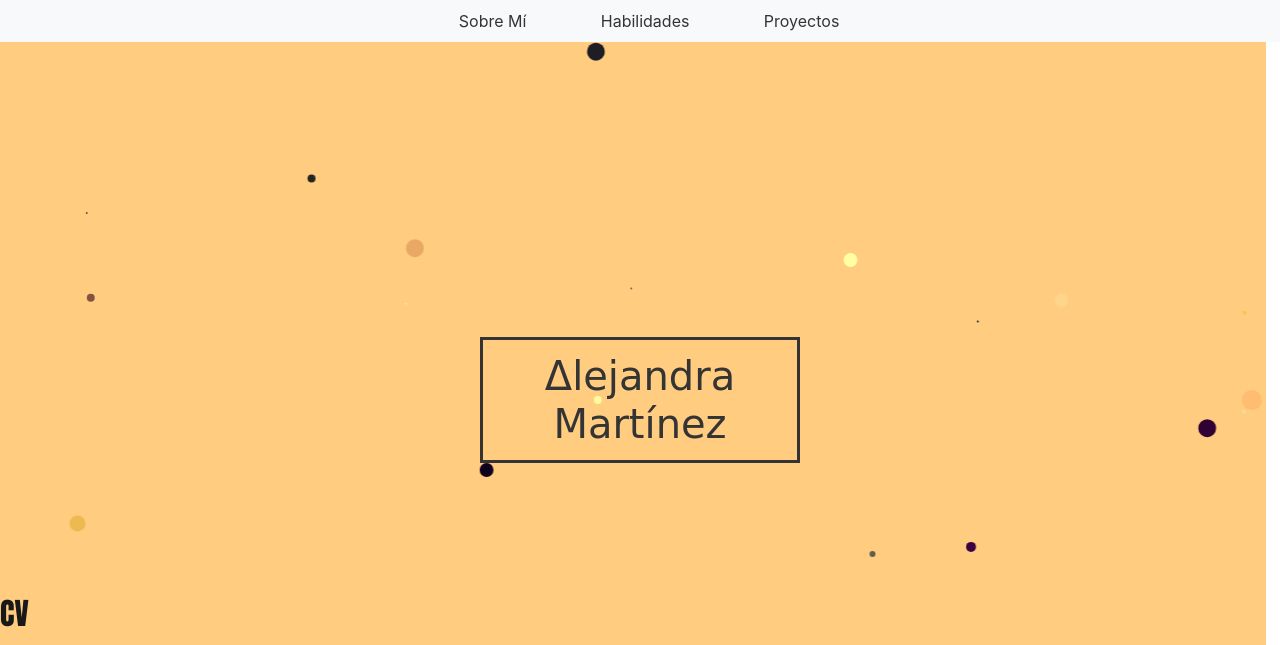
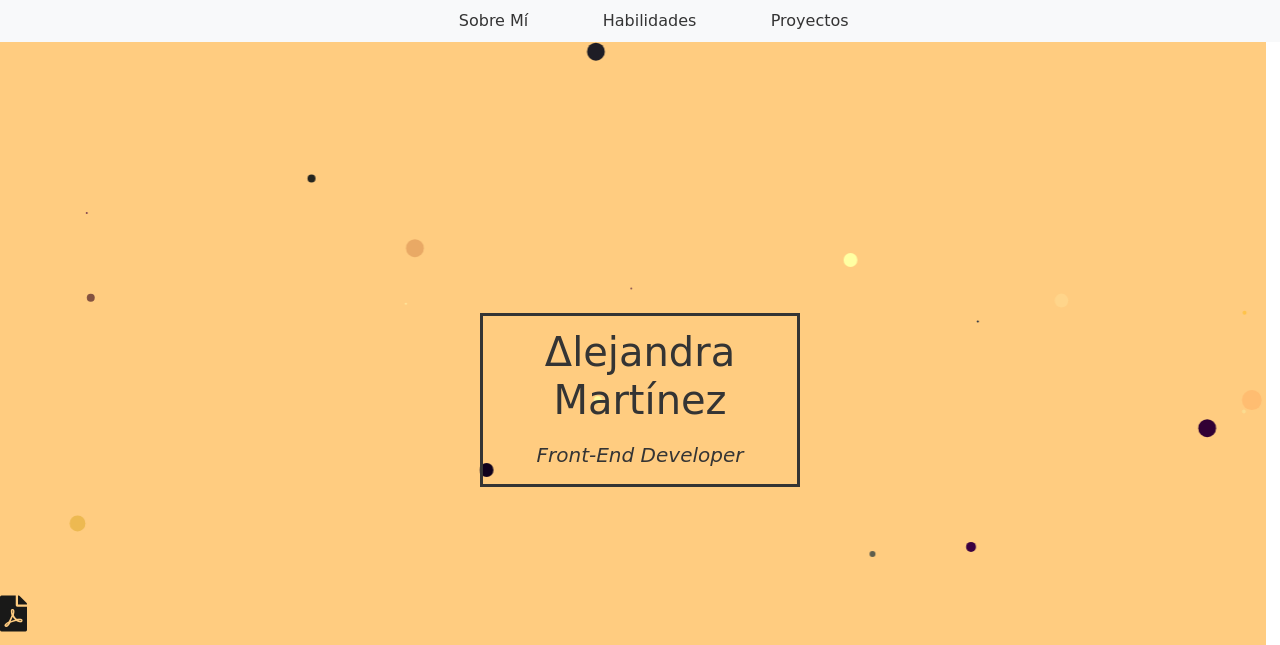
Before and after one commit to Kaybel/portfolio, a website: page public/index.html in a window 1280 px wide. Shown: the top 645 px of the page. Drawn offline with nearby package versions, Linux system fonts and the light colour scheme; a web font is replaced by a local one.

Commit message:
final x2

```diff
--- a/public/index.html
+++ b/public/index.html
@@ -12,6 +12,7 @@
     <link href="https://fonts.googleapis.com/css?family=Anton|Charmonman" rel="stylesheet">
     <link rel="stylesheet" href="https://stackpath.bootstrapcdn.com/bootstrap/4.1.3/css/bootstrap.min.css" integrity="sha384-MCw98/SFnGE8fJT3GXwEOngsV7Zt27NXFoaoApmYm81iuXoPkFOJwJ8ERdknLPMO"
     crossorigin="anonymous">
+    <link rel="stylesheet" href="https://use.fontawesome.com/releases/v5.4.1/css/all.css" integrity="sha384-5sAR7xN1Nv6T6+dT2mhtzEpVJvfS3NScPQTrOxhwjIuvcA67KV2R5Jz6kr4abQsz" crossorigin="anonymous">
     <link rel="stylesheet" href="https://cdn.rawgit.com/konpa/devicon/df6431e323547add1b4cf45992913f15286456d3/devicon.min.css">
 
   <link rel="stylesheet" href="src/css/style.css">
@@ -31,13 +32,14 @@
   </nav>
 </section>
 <section id="index">
-  <canvas id="canvas"></canvas>
-<h1>Δlejandra Martínez</h1>
+  <canvas id="canvas">
+  </canvas>
+<h1>Δlejandra Martínez <br> <em> Front-End Developer </em></h1>
 </section>
 <main>
 
     <div class="icons-fixed">
-        <a href="cvKaybel.pdf" target="_blank" download id="cv">CV</a> <br>
+        <a href="cvKaybel.pdf" target="_blank" download id="cv"><i class="fas fa-file-pdf"></i></a> <br>
         <a href="https://github.com/Kaybel" target="GitHub."class="icon"><i class="fab fa-github-square"></i></a> <br>
         <a href="https://www.linkedin.com/in/alejandra-kaybel-martinez-gonzalez-801b8914a/" target="LinkedIn"class="icon"><i class="fab fa-linkedin"></i></a> <br> <br>
         <div>
@@ -97,6 +99,8 @@
       <br> <br>
       <br> Mis metas son
       <strong>seguir estudiando y aprendiendo </strong> sobre informática.</div>
+      <br>
+      <br>
   </section>
 
   <section id="abilities">
--- a/public/src/css/style.css
+++ b/public/src/css/style.css
@@ -112,17 +112,18 @@ body {
 }
 #about_me{
 background-color: rgb(255,204,128);
+font-family: 'Megrim', cursive;
 }
 h6{
   text-align: justify;
 }
 #cv{
-  font-size: 190%;
-  font-family: 'Anton', sans-serif;
+  font-size: 150%;
+  font-family: 'Megrim', cursive;
   color: #191918;
 }
 #cv:hover{
-  font-size: 190%;
+  font-size: 150%;
   font-family: 'Anton', sans-serif;
   color: #191918;
 }
@@ -174,7 +175,7 @@ button#nav{
   background-color: inherit;
   display: block;
   border: none;
-
+  font-family: 'Megrim', cursive;
 }
 
 nav.navbar{
@@ -550,6 +551,10 @@ p {
     margin-right: 10%;
     margin-top: 10%;
   }
+  em{
+    font-size: 50%;
+    font-family: 'Charmonman', cursive;
+  }
   .fakeScreen{
     width: 500px;
   }
@@ -560,6 +565,7 @@ p {
 @media (min-width: 992px) {
   #about_me{
     padding: 5%;
+    font-family: 'Megrim', cursive;
   }
   #work{
     padding: 5%;
@@ -591,6 +597,7 @@ p {
     position: relative;
     right: -30%;
     margin-left: 5%;
+
   }
   canvas {
     width: 98.8vw;
@@ -615,6 +622,7 @@ p {
 @media(min-width: 1000px){
 #about_me{
 padding: 0%;
+font-family: 'Megrim', cursive;
 }
 #abilities{
   padding: 0%;
```
Also changed, not shown: 1 other file.
